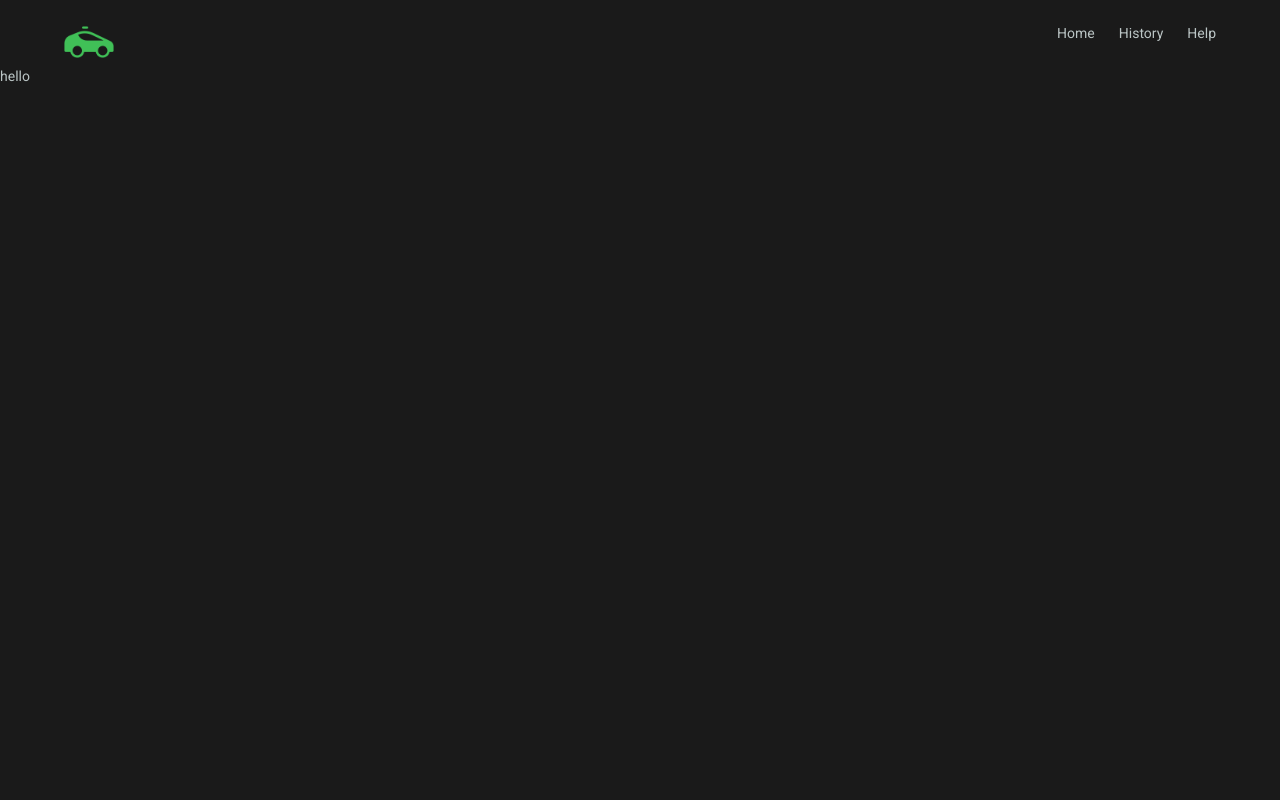
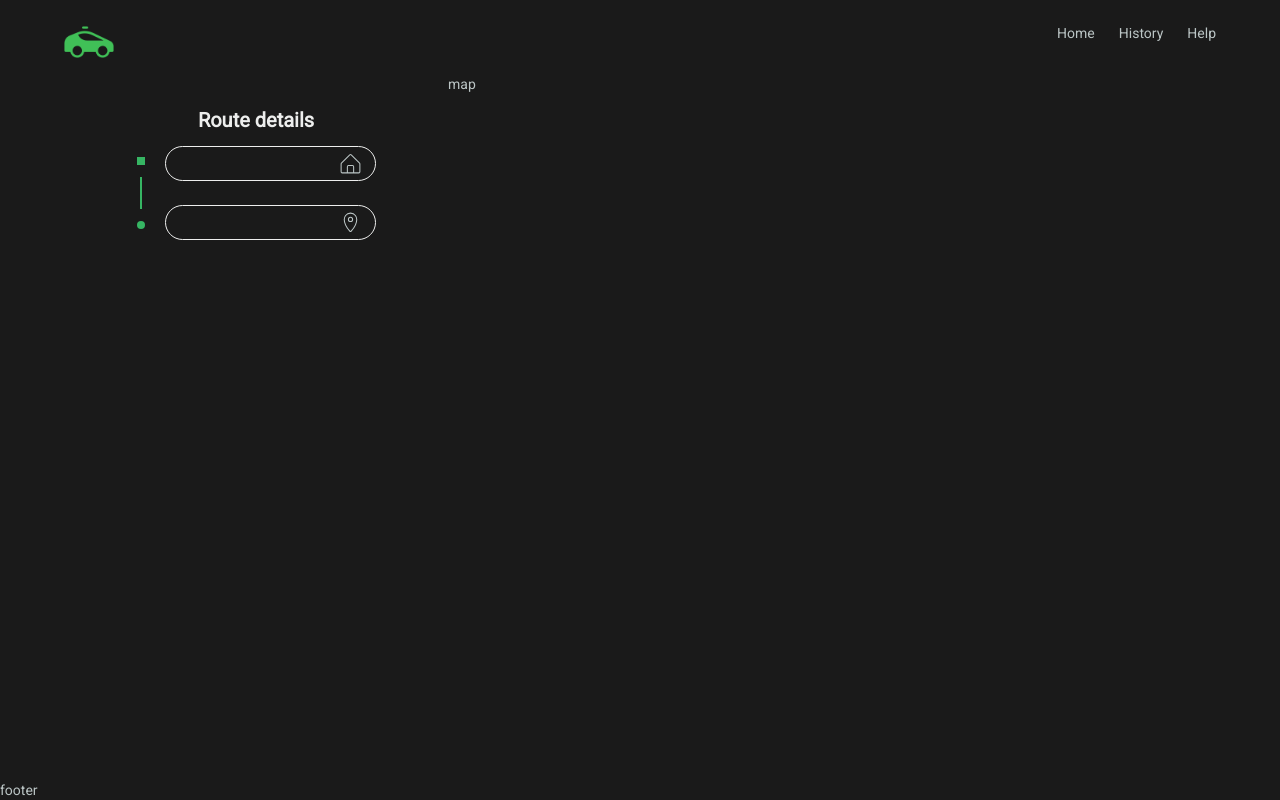
Before and after one commit to annettabel87/taxi-app, a Next.js app: page / in a window 1280 px wide. Built offline with nearby package versions, Linux system fonts and the light colour scheme.

Commit message:
add booking form

```diff
--- /dev/null
+++ b/app/(components)/Booking/Booking.module.scss
@@ -0,0 +1,27 @@
+.booking {
+    @apply my-4 flex flex-col justify-center items-center gap-3 h-full
+}
+
+.title {
+    @apply text-xl text-lightText text-center font-semibold
+}
+
+.wrapper {
+    @apply flex gap-5
+}
+
+.pathBlock {
+    @apply flex flex-col items-center justify-center gap-3
+}
+
+.pathBlockSquare {
+    @apply bg-green w-2 h-2
+}
+
+.pathBlockRectangle {
+    @apply bg-green w-0.5 h-8
+}
+
+.pathBlockRound {
+    @apply bg-green w-2 h-2 rounded-full
+}
--- /dev/null
+++ b/app/(components)/Booking/Booking.tsx
@@ -0,0 +1,21 @@
+import React from "react";
+import PathInput from "../PathInput/PathInput";
+import styles from "./Booking.module.scss";
+
+function Booking() {
+  return (
+    <div className={styles.booking}>
+      <h2 className={styles.title}>Route details</h2>
+      <div className={styles.wrapper}>
+        <div className={styles.pathBlock}>
+          <div className={styles.pathBlockSquare}></div>
+          <div className={styles.pathBlockRectangle}></div>
+          <div className={styles.pathBlockRound}></div>
+        </div>
+        <PathInput />
+      </div>
+    </div>
+  );
+}
+
+export default Booking;
--- /dev/null
+++ b/app/(components)/PathInput/PathInput.module.scss
@@ -0,0 +1,20 @@
+.pathInput {
+    @apply flex flex-col gap-6 justify-center w-full
+}
+
+.label {
+    @apply flex bg-inherit border-solid border-lightText border rounded-full py-1 justify-between px-3
+}
+
+.input {
+    @apply bg-inherit outline-none
+}
+
+.inputBox:focus-within label {
+    color: var(--green);
+    border: 1px solid var(--green);
+}
+
+.img {
+    @apply bg-none
+}
--- /dev/null
+++ b/app/(components)/PathInput/PathInput.tsx
@@ -0,0 +1,36 @@
+import React from "react";
+import Image from "next/image";
+import styles from "./PathInput.module.scss";
+
+function PathInput() {
+  return (
+    <div className={styles.pathInput}>
+      <div className={styles.inputBox}>
+        <label htmlFor="start" className={styles.label}>
+          <input type="text" className={styles.input} />
+          <Image
+            className={styles.img}
+            src="/images/home.svg"
+            alt="home"
+            width={25}
+            height={25}
+          />
+        </label>
+      </div>
+      <div className={styles.inputBox}>
+        <label htmlFor="start" className={styles.label}>
+          <input type="text" className={styles.input} />
+          <Image
+            className={styles.img}
+            src="/images/location.svg"
+            alt="home"
+            width={25}
+            height={25}
+          />
+        </label>
+      </div>
+    </div>
+  );
+}
+
+export default PathInput;
--- /dev/null
+++ b/app/Home.module.scss
@@ -0,0 +1,7 @@
+.home {
+    @apply sm:px-6 lg:px-5 px-7 py-2
+}
+
+.container {
+    @apply max-w-6xl m-auto grid grid-cols-1 md:grid-cols-3
+}
--- a/app/globals.css
+++ b/app/globals.css
@@ -3,9 +3,13 @@
 @tailwind utilities;
 
 :root {
-
+  --green: #36B563;
 }
 
 body {
-    @apply bg-dark text-sm text-greyText
+  @apply bg-dark text-sm text-greyText flex flex-col min-h-screen
 }
+
+.main {
+  @apply flex-grow
+}
--- a/app/layout.tsx
+++ b/app/layout.tsx
@@ -20,8 +20,10 @@ export default function RootLayout({
     <ClerkProvider>
       <html lang="en">
         <body className={inter.className}>
-        <NavBar />
-        {children}</body>
+          <NavBar />
+          <main className="main">{children}</main>
+          <footer>footer</footer>
+        </body>
       </html>
     </ClerkProvider>
   );
--- a/app/page.tsx
+++ b/app/page.tsx
@@ -1,9 +1,13 @@
-import { UserButton } from "@clerk/nextjs";
+import Booking from "./(components)/Booking/Booking";
+import styles from "./Home.module.scss";
 
 export default function Home() {
   return (
-   <div>
-    <h2>hello</h2>
-   </div>
-  )
+    <div className={styles.home}>
+      <div className={styles.container}>
+          <Booking />
+        <div className="col-span-2">map</div>
+      </div>
+    </div>
+  );
 }
```
Also changed, not shown: public/images/home.svg (added), public/images/location.svg (added).
